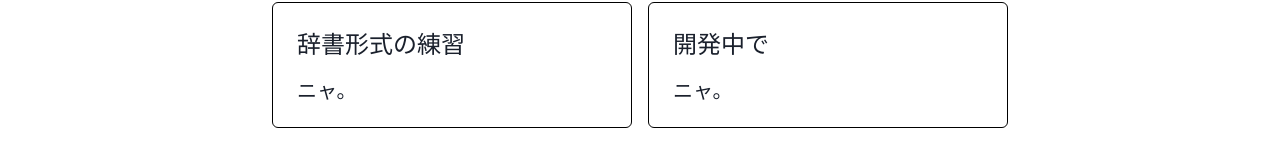
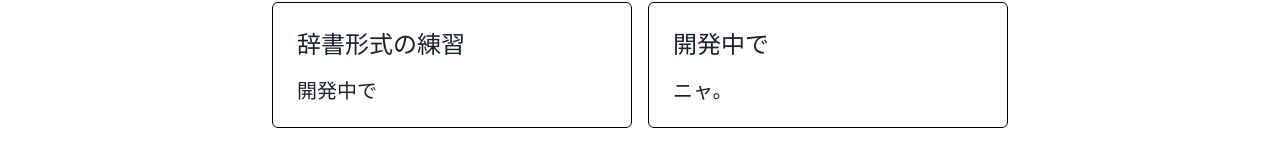
Before and after one commit to AyanoNK/jp-kanji-conjugations, a Next.js app: page / in a window 1280 px wide. Shown: the part 327-485 px from the top of the page. Built offline with nearby package versions, Linux system fonts and the light colour scheme.

Commit message:
Fixed underline

```diff
--- a/pages/index.js
+++ b/pages/index.js
@@ -9,7 +9,7 @@ export default function Home() {
     {
       id: 1,
       title: "辞書形式の練習",
-      description: "ニャ。",
+      description: "開発中で",
       link: "/dictionary-form/test",
     },
     {
```
